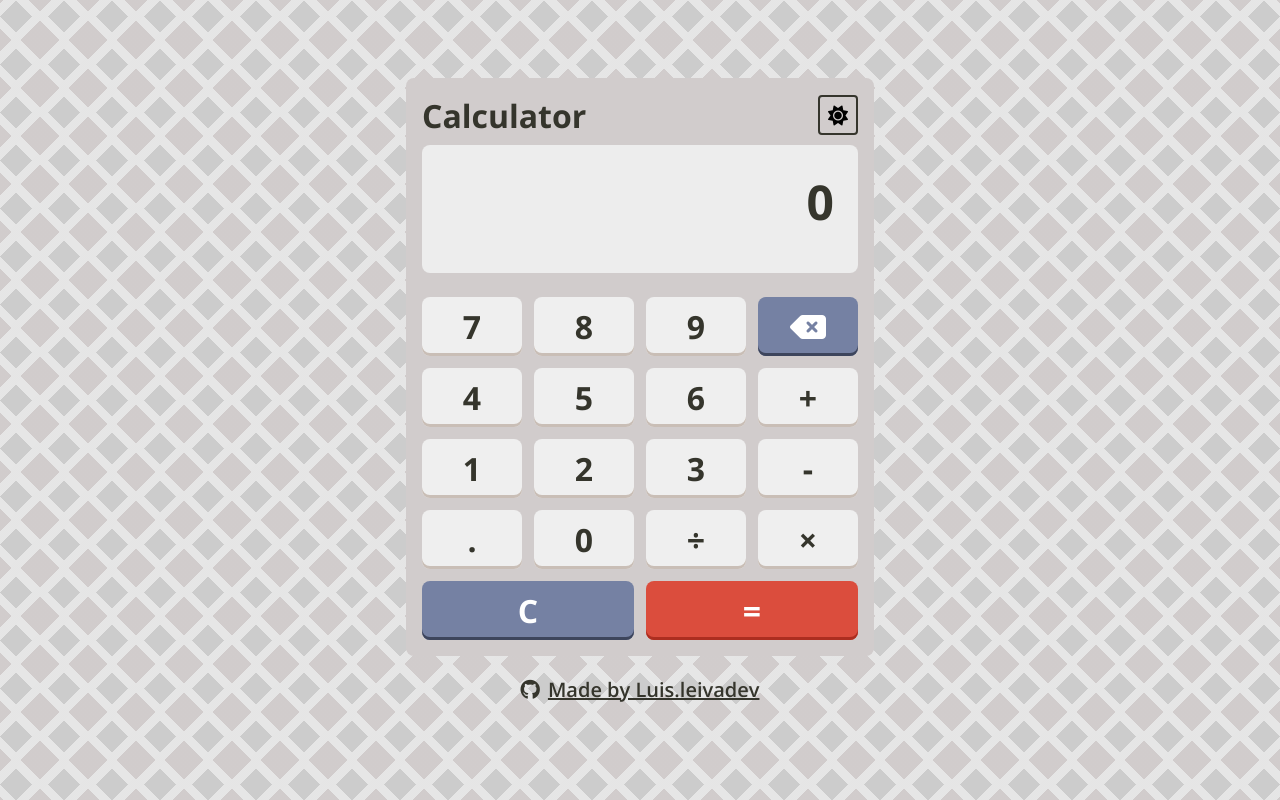
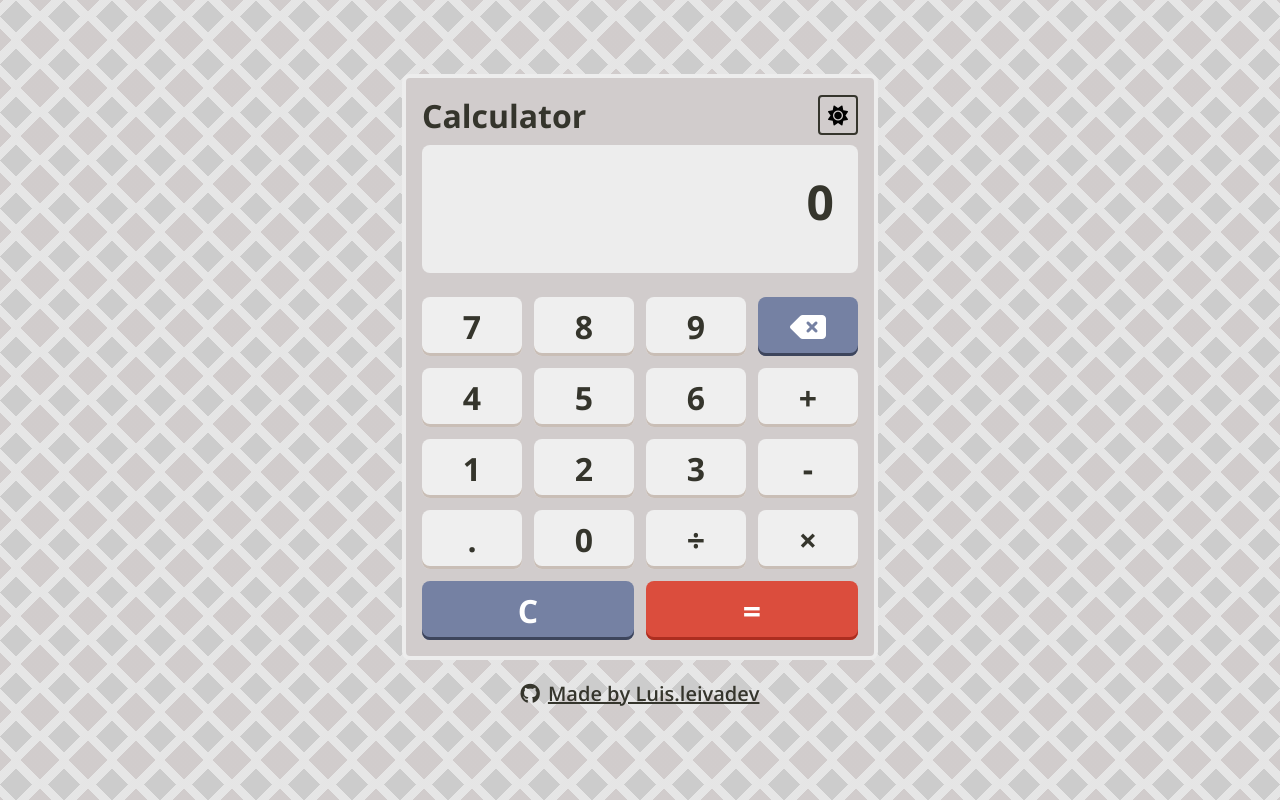
Before and after one commit to leivadev/calculator, a plain HTML site: page index.html in a window 1280 px wide. Drawn offline with nearby package versions, Linux system fonts and the light colour scheme.

Commit message:
add border to calculator container

```diff
--- a/style.css
+++ b/style.css
@@ -82,6 +82,7 @@ body {
     padding: 1rem;
     border-radius: 0.5rem;
     background: var(--keypad-background);
+    border: 0.25rem solid var(--screen-background);
 }
 
 .screen {
```
